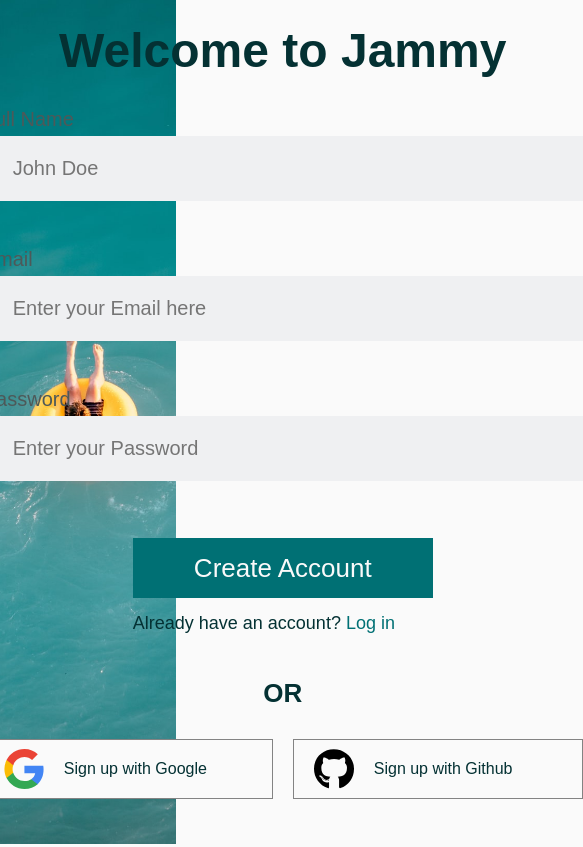
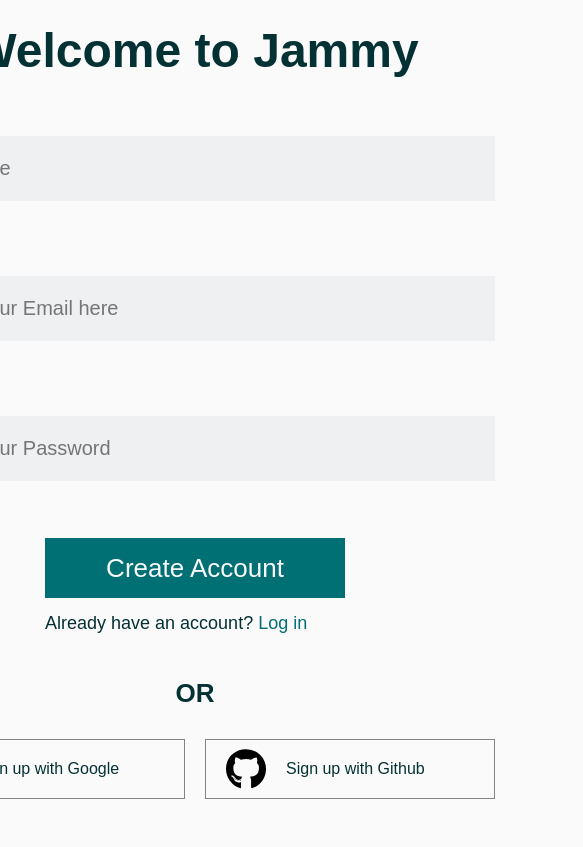
Before and after one commit to andradeigor/ts-landing-page, a React (Create React App) app: page / in a window 390 px wide. Shown: the whole page, 583 px wide, since content can reach past the window. Built offline with nearby package versions, Linux system fonts and the light colour scheme; the HTML template or start-up script is replaced by a standard one.

Commit message:
first responsive implementation

```diff
--- a/src/components/LoginPage/style.tsx
+++ b/src/components/LoginPage/style.tsx
@@ -8,6 +8,9 @@ export const LoginPageWarper = styled.div`
 `;
 export const LoginPageImageWarper = styled.div`
   width: 45%;
+  @media (max-width: ${(props) => props.theme.breakpoints.lg}) {
+    width: 0;
+  }
 `;
 
 export const LoginPageImage = styled.img`
@@ -27,6 +30,9 @@ export const LoginPageFormWarper = styled.div`
   padding-bottom: 6%;
   padding-left: 6%;
   padding-right: 6%;
+  @media (max-width: ${(props) => props.theme.breakpoints.lg}) {
+    width: 100%;
+  }
 `;
 
 export const LoginPageFormContainer = styled.form`
--- a/src/styled.d.ts
+++ b/src/styled.d.ts
@@ -15,5 +15,8 @@ declare module "styled-components" {
       backgroundInput: string;
       background: string;
     };
+    breakpoints: {
+      lg: string;
+    };
   }
 }
--- a/src/styles/themes/light.tsx
+++ b/src/styles/themes/light.tsx
@@ -10,4 +10,7 @@ export const light: DefaultTheme = {
     backgroundInput: "#EFF0F2",
     background: "#FAFAFA",
   },
+  breakpoints: {
+    lg: "1200px",
+  },
 };
```
